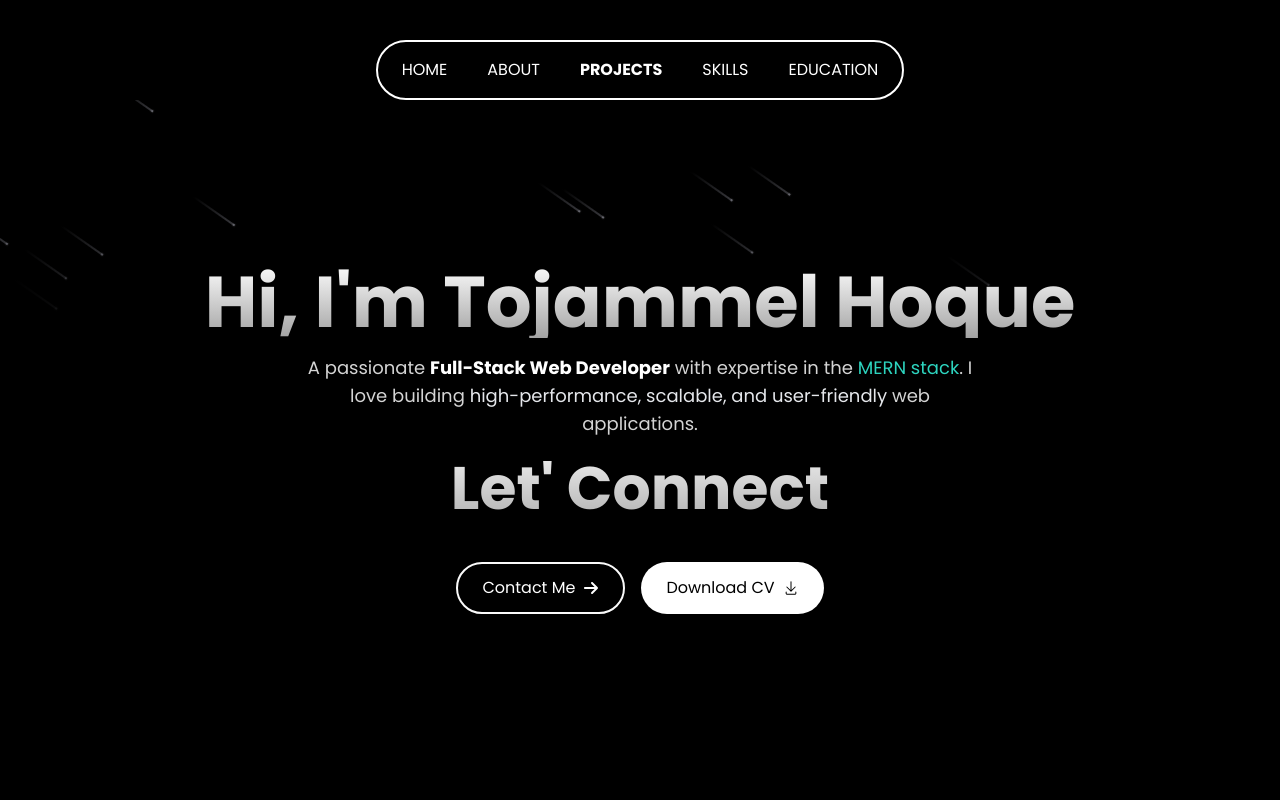
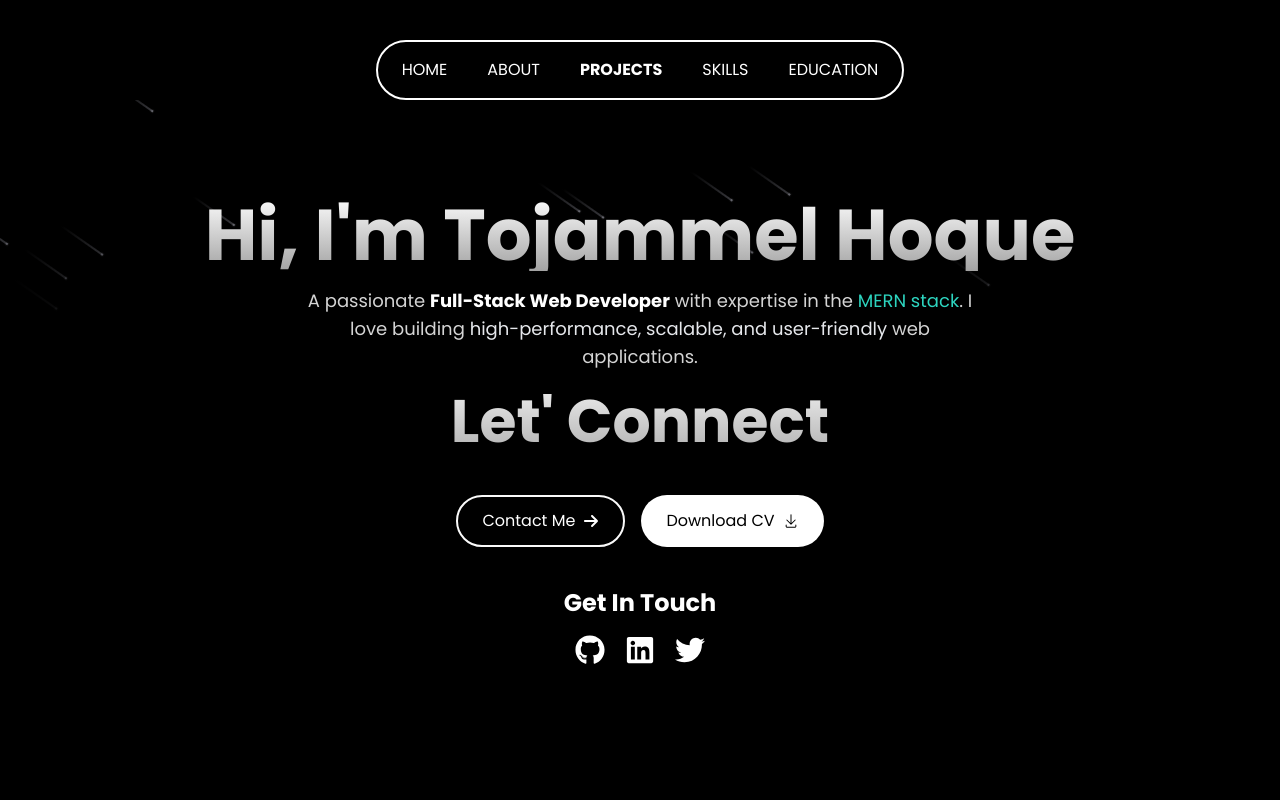
Before and after one commit to tojammelhoque/tojammelhoque-portfolio, a Next.js app: page / in a window 1280 px wide. Shown: the top 800 px of the page. Built offline with nearby package versions, Linux system fonts and the light colour scheme.

Commit message:
add some icon

```diff
--- a/components/HeroSection.tsx
+++ b/components/HeroSection.tsx
@@ -5,6 +5,7 @@ import { BoxReveal } from "./magicui/box-reveal";
 import { FaArrowRight } from "react-icons/fa6";
 import { GoDownload } from "react-icons/go";
 import { motion } from "framer-motion";
+import { FaGithub, FaLinkedin, FaTwitter } from "react-icons/fa";
 
 function HeroSection() {
   const downloadResume = () => {
@@ -97,7 +98,20 @@ function HeroSection() {
           <GoDownload className="relative z-10 text-black transition-colors duration-300 group-hover:text-white" />
         </motion.button>
       </motion.div>
-      {/* Tech Stack Marquee */}
+      <div className="flex flex-col items-center justify-center mt-10 text-white">
+        <h3 className="text-2xl font-bold">Get In Touch</h3>
+        <div className="flex gap-5 py-4">
+          <a href="https://github.com/TojammelHoque" target="_blank">
+            <FaGithub className="text-3xl " />
+          </a>
+          <a href="https://www.linkedin.com/in/tojammelhoque/" target="_blank">
+            <FaLinkedin className="text-3xl " />
+          </a>
+          <a href="https://twitter.com/_tojammelhoque" target="_blank">
+            <FaTwitter className="text-3xl " />
+          </a>
+        </div>
+      </div>
     </section>
   );
 }
```
